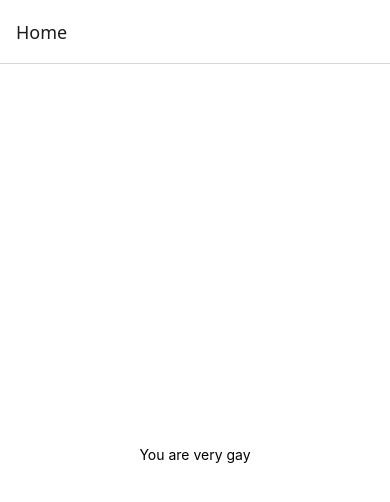
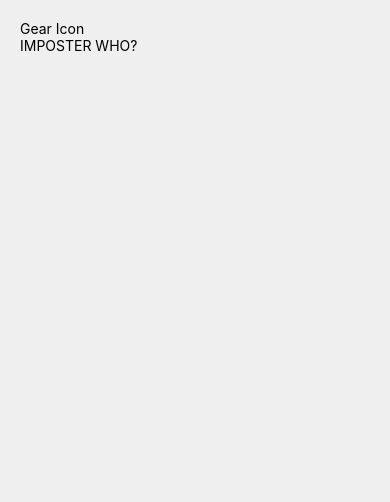
Before and after one commit to DouglasCelestino/WhoIsTheImposter, a React Native app: screen /Home in a window 390 px wide. Shown: the top 502 px of the page. Built offline with nearby package versions, Linux system fonts and the light colour scheme.

Commit message:
Creating the firsts elements and adding alias for imports

```diff
--- /dev/null
+++ b/babel.config.js
@@ -0,0 +1,18 @@
+module.exports = function (api) {
+  api.cache(true);
+  return {
+    presets: ["babel-preset-expo"],
+    plugins: [
+      [
+        "module-resolver",
+        {
+          root: ["."],
+          extensions: [".ts", ".tsx", ".js", ".json"],
+          alias: {
+            "@components": "./src/components",
+          },
+        },
+      ],
+    ],
+  };
+};
--- a/package.json
+++ b/package.json
@@ -20,6 +20,7 @@
   },
   "devDependencies": {
     "@types/react": "~19.1.0",
+    "babel-plugin-module-resolver": "^5.0.2",
     "typescript": "~5.9.2"
   },
   "private": true
--- /dev/null
+++ b/src/components/SectionContainer/SectionContainer.tsx
@@ -0,0 +1,8 @@
+import { StyleSheet, Text, View} from "react-native"
+import { styles } from "./Styles"
+
+export default function SectionContainer() {
+    return(
+        <View></View>
+    )
+}
--- a/src/navigation/AppNavigator.tsx
+++ b/src/navigation/AppNavigator.tsx
@@ -5,7 +5,7 @@ const Stack = createNativeStackNavigator();
 
 export default function AppNavigator() {
   return (
-    <Stack.Navigator>
+    <Stack.Navigator screenOptions={{ headerShown: false }}>
       <Stack.Screen name="Home" component={HomeScreen} />
     </Stack.Navigator>
   );
--- a/src/screens/Home/HomeScreen.tsx
+++ b/src/screens/Home/HomeScreen.tsx
@@ -1,11 +1,22 @@
-import { StatusBar } from 'expo-status-bar';
 import { StyleSheet, Text, View } from 'react-native';
+import { SectionContainer } from './src/components/SectionContainer/SectionContainer'
 
 export default function Home() {
   return (
     <View style={styles.container}>
-      <Text>You are very gay</Text>
-      <StatusBar style="auto" />
+      <View><Text>Gear Icon</Text></View>
+      <View>
+        <Text>IMPOSTER WHO?</Text>
+      </View>
+      <View>
+        {/* Card Players */}
+      </View>
+      <View>
+        {/* Card Categories */}
+      </View>
+      <View>
+          {/* Imposters */}
+      </View>
     </View>
   );
 }
@@ -13,8 +24,8 @@ export default function Home() {
 const styles = StyleSheet.create({
   container: {
     flex: 1,
-    backgroundColor: '#fff',
-    alignItems: 'center',
-    justifyContent: 'center',
+    backgroundColor: '#efefef',
+    paddingHorizontal: 20, // optional: global side padding
+    paddingVertical: 20,   // optional: global top/bottom padding
   },
 });
--- /dev/null
+++ b/src/screens/Home/Styles.ts
@@ -0,0 +1,5 @@
+import { StyleSheet } from "react-native";
+
+export const styles = StyleSheet.create({
+
+})
```
Also changed, not shown: src/components/SectionContainer/Styles.ts (added, +10 -0 lines), tsconfig.json (+6 -1 lines), 1 other file (tests, documents, lock files or other folders).
